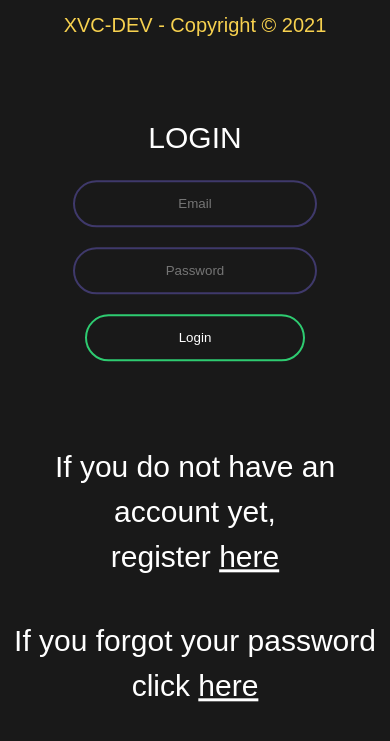
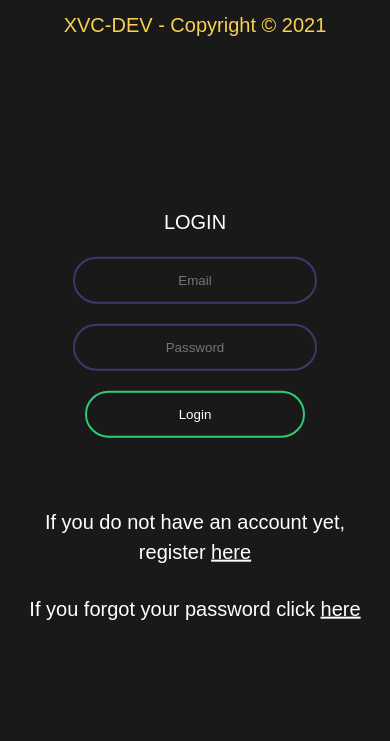
Before and after one commit to Fabznx/XVC-DEV, a PHP site: page /login.html in a window 390 px wide. Shown: the top 741 px of the page. Run offline with PHP 8.4, Linux system fonts and the light colour scheme; some libraries are stand-ins or nearby versions.

Commit message:
responsive login

```diff
--- a/css/login.css
+++ b/css/login.css
@@ -93,12 +93,13 @@ footer {
     .box {
         text-align: center;
         width: 100%;
+        top: 50%;
     }
     .box h1,
     .box h4,
     .box a {
         width: 100%;
-        font-size: 30px;
+        font-size: 20px;
     }
     .box input[type="text"],
     .box input[type="email"],
```
